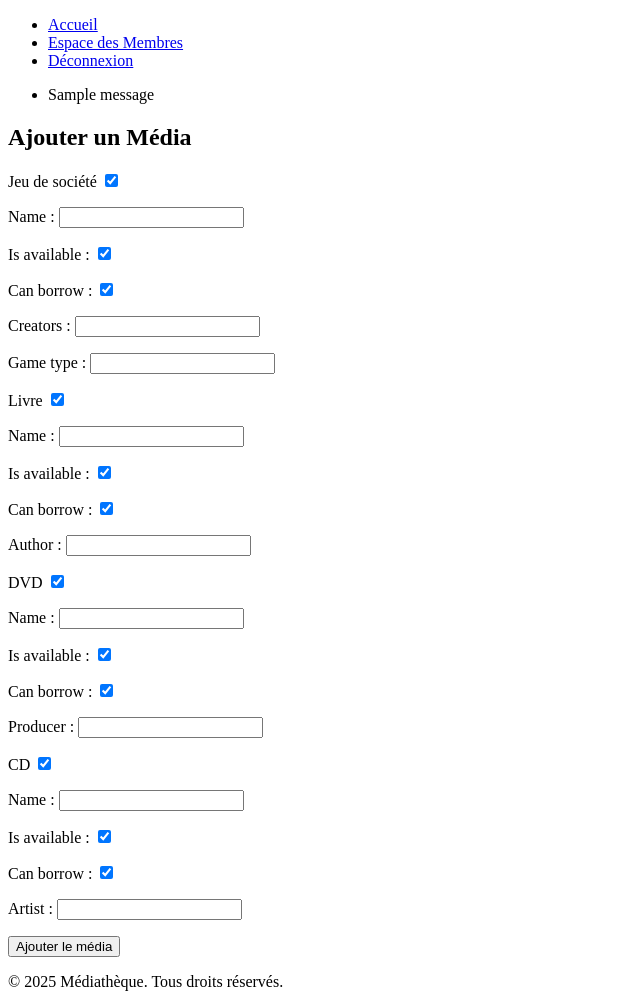
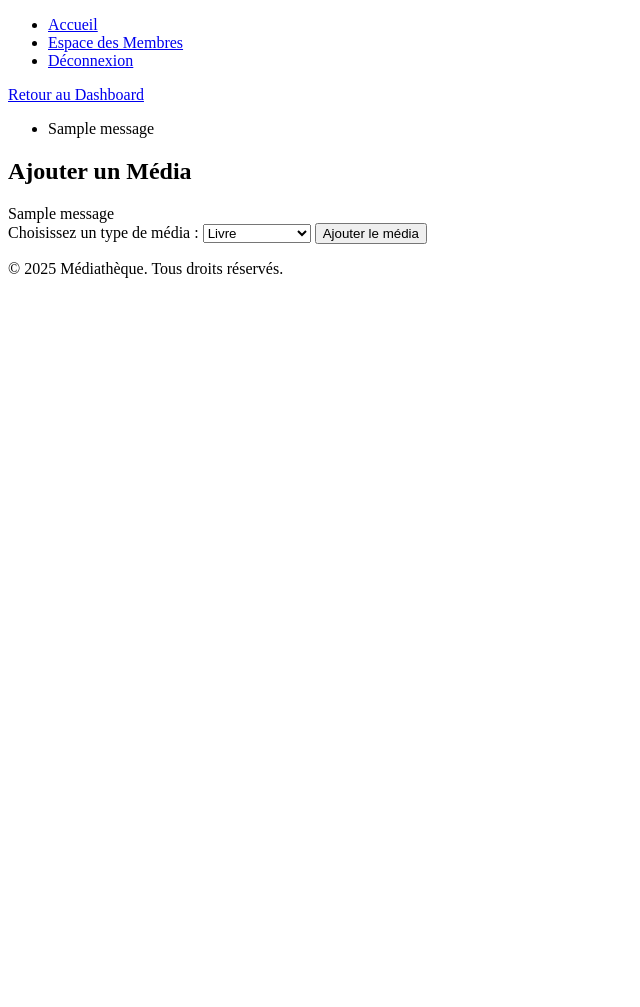
Before and after one commit to Ad15C/django, a Django app: page /staff/media/ajouter/ in a window 1280 px wide. Shown: the whole page, without its empty margins (0-640 px from the left). After the commit the page ends 278 px from the top, so only its background shows below. Run offline with Django 5.2, Linux system fonts and the light colour scheme; a user stored in the database is signed in; tables that the repository leaves empty hold one stand-in row (values such as "Sample post"); one stand-in notice (Sample message) is shown.

Commit message:
add_media_updates

```diff
--- a/mediatheque/mediatheque/templates/base.html
+++ b/mediatheque/mediatheque/templates/base.html
@@ -24,8 +24,12 @@
             {% endif %}
         </ul>
     </nav>
+
+    <!-- Bloc pour le lien de retour  -->
+    {% block return_link %}
+    <!-- Lien personnalisé -->
+    {% endblock %}
 </header>
-
 
 <div class="container">
     {% if messages %}
--- a/mediatheque/staff/forms.py
+++ b/mediatheque/staff/forms.py
@@ -1,5 +1,5 @@
 from django import forms
-from .models import MediaStaff, BookStaff, DVDStaff, CDStaff, BoardGameStaff, StaffBorrowItem
+from .models import MediaStaff, BoardGameStaff, StaffBorrowItem, BookStaff, DVDStaff, CDStaff
 from django.contrib.auth import get_user_model
 from django.apps import apps
 
@@ -47,7 +47,7 @@ class MemberForm(forms.ModelForm):
 # Emprunt Média
 class BorrowMediaForm(forms.ModelForm):
     class Meta:
-        model = apps.get_model('staff', 'StaffBorrowItem')  # Utilisation dynamique du modèle
+        model = StaffBorrowItem
         fields = ['media', 'due_date']
         widgets = {
             'media': forms.HiddenInput(),
@@ -55,11 +55,33 @@ class BorrowMediaForm(forms.ModelForm):
         }
 
     def clean_media(self):
-        # Importer le modèle MediaStaff uniquement lorsque nécessaire
-        MediaStaff = apps.get_model('staff', 'MediaStaff')
-        BoardGameStaff = apps.get_model('staff', 'BoardGameStaff')
+        media = self.cleaned_data['media']
 
-        media = self.cleaned_data['media']
+        # Vérifier si le média est une instance de MediaStaff
+        if not isinstance(media, MediaStaff):
+            raise forms.ValidationError("Le média spécifié n'est pas valide.")
+
+        # Vérifications spécifiques selon le type de média
         if isinstance(media, BoardGameStaff):
             raise forms.ValidationError("Les jeux de société ne peuvent pas être empruntés.")
+
+        # Validation pour les livres
+        if isinstance(media, BookStaff):
+            if not media.is_available:
+                raise forms.ValidationError("Le livre n'est pas disponible pour emprunt.")
+
+        # Validation pour les DVD
+        if isinstance(media, DVDStaff):
+            if not media.is_available:
+                raise forms.ValidationError("Le DVD n'est pas disponible pour emprunt.")
+
+        # Validation pour les CDs
+        if isinstance(media, CDStaff):
+            if not media.is_available:
+                raise forms.ValidationError("Le CD n'est pas disponible pour emprunt.")
+
+        # Validation générale pour tout type de MediaStaff
+        if not media.is_available:
+            raise forms.ValidationError(f"Le média {media.__class__.__name__} n'est pas disponible pour emprunt.")
+
         return media
--- a/mediatheque/staff/templates/staff/media/add_media.html
+++ b/mediatheque/staff/templates/staff/media/add_media.html
@@ -1,59 +1,38 @@
 {% extends 'base.html' %}
+
+{% block return_link %}
+<a href="{% url 'staff:espace_staff' %}">Retour au Dashboard</a>
+{% endblock %}
 
 {% block content %}
 <div class="container mt-4">
     <h2>Ajouter un Média</h2>
 
-    <form method="POST">
+    <!-- Affichage des messages de succès ou d'erreur -->
+    {% if messages %}
+    <div class="messages">
+        {% for message in messages %}
+        <div class="alert alert-{{ message.tags }}">{{ message }}</div>
+        {% endfor %}
+    </div>
+    {% endif %}
+
+    <form method="post">
         {% csrf_token %}
-        {{ media_form.as_p }}
+        <label for="media_type">Choisissez un type de média :</label>
+        <select name="media_type" id="media_type">
+            <option value="book">Livre</option>
+            <option value="dvd">DVD</option>
+            <option value="cd">CD</option>
+            <option value="board_game">Jeu de société</option>
+        </select>
 
-        <!-- Afficher les formulaires en fonction des sélections -->
-        <div>
-            <label for="is_board_game">Jeu de société</label>
-            <input type="checkbox" name="is_board_game" id="is_board_game" {% if board_game_form %}checked{% endif %}>
-        </div>
-
-        {% if board_game_form %}
-        <div>
-            {{ board_game_form.as_p }}
-        </div>
+        <!-- Affiche le formulaire approprié en fonction du type de média choisi -->
+        {% if form %}
+        {{ form.as_p }}
         {% endif %}
 
-        <div>
-            <label for="is_book">Livre</label>
-            <input type="checkbox" name="is_book" id="is_book" {% if book_form %}checked{% endif %}>
-        </div>
-
-        {% if book_form %}
-        <div>
-            {{ book_form.as_p }}
-        </div>
-        {% endif %}
-
-        <div>
-            <label for="is_dvd">DVD</label>
-            <input type="checkbox" name="is_dvd" id="is_dvd" {% if dvd_form %}checked{% endif %}>
-        </div>
-
-        {% if dvd_form %}
-        <div>
-            {{ dvd_form.as_p }}
-        </div>
-        {% endif %}
-
-        <div>
-            <label for="is_cd">CD</label>
-            <input type="checkbox" name="is_cd" id="is_cd" {% if cd_form %}checked{% endif %}>
-        </div>
-
-        {% if cd_form %}
-        <div>
-            {{ cd_form.as_p }}
-        </div>
-        {% endif %}
-
-        <button type="submit" class="btn btn-primary">Ajouter le média</button>
+        <button type="submit">Ajouter le média</button>
     </form>
 </div>
 {% endblock %}
--- a/mediatheque/staff/templates/staff/media/borrow_detail.html
+++ b/mediatheque/staff/templates/staff/media/borrow_detail.html
@@ -1,4 +1,8 @@
 {% extends 'base.html' %}
+
+{% block return_link %}
+<a href="{% url 'staff:espace_staff' %}">Retour au Dashboard</a>
+{% endblock %}
 
 {% block content %}
 <div class="container mt-4">
@@ -28,7 +32,7 @@
             <label for="media">Sélectionner un média à retourner :</label>
             <select name="media" id="media" class="form-control">
                 {% for media in borrow_item.media.all %}
-                    <option value="{{ media.pk }}">{{ media.name }} - {{ media.media_type }}</option>
+                <option value="{{ media.pk }}">{{ media.name }} - {{ media.media_type }}</option>
                 {% endfor %}
             </select>
         </div>
--- a/mediatheque/staff/templates/staff/media/media_list.html
+++ b/mediatheque/staff/templates/staff/media/media_list.html
@@ -1,4 +1,8 @@
 {% extends 'base.html' %}
+
+{% block return_link %}
+<a href="{% url 'staff:espace_staff' %}">Retour au Dashboard</a>
+{% endblock %}
 
 {% block content %}
 <div class="container mt-4">
--- a/mediatheque/staff/templates/staff/media/return_media.html
+++ b/mediatheque/staff/templates/staff/media/return_media.html
@@ -1,4 +1,8 @@
 {% extends 'base.html' %}
+
+{% block return_link %}
+<a href="{% url 'staff:espace_staff' %}">Retour au Dashboard</a>
+{% endblock %}
 
 {% block content %}
 <div class="container mt-4">
--- a/mediatheque/staff/views/media_views.py
+++ b/mediatheque/staff/views/media_views.py
@@ -4,7 +4,7 @@ from django.contrib import messages
 from django.db import transaction
 from django.utils import timezone
 from staff.models import MediaStaff, StaffBorrowItem, BoardGameStaff, BookStaff, DVDStaff, CDStaff
-from staff.forms import MediaForm, BoardGameForm, BookForm, CDForm, DVDForm, BorrowMediaForm
+from staff.forms import BorrowMediaForm, BookForm, DVDForm, CDForm, BoardGameForm
 from django.core.paginator import Paginator
 from django.http import HttpResponseForbidden
 
@@ -56,37 +56,37 @@ def staff_dashboard(request):
 @permission_required('authentification.can_add_media', raise_exception=True)
 def add_media(request):
     if request.method == 'POST':
-        # Initialisation des formulaires spécifiques
-        book_form = BookForm(request.POST) if 'is_book' in request.POST else None
-        dvd_form = DVDForm(request.POST) if 'is_dvd' in request.POST else None
-        cd_form = CDForm(request.POST) if 'is_cd' in request.POST else None
-        board_game_form = BoardGameForm(request.POST) if 'is_board_game' in request.POST else None
+        media_type = request.POST.get('media_type')
 
-        # La boucle factorisée
-        for form, success_message in [
-            (book_form, "Livre ajouté avec succès."),
-            (dvd_form, "DVD ajouté avec succès."),
-            (cd_form, "CD ajouté avec succès."),
-            (board_game_form, "Jeu de société ajouté avec succès."),
-        ]:
-            if form and form.is_valid():
-                form.save()
-                messages.success(request, success_message)
-                return redirect('staff:media_liste')
+        # Vérifie quel type de média est sélectionné et instancie le bon formulaire
+        if media_type == 'book':
+            form = BookForm(request.POST)
+        elif media_type == 'dvd':
+            form = DVDForm(request.POST)
+        elif media_type == 'cd':
+            form = CDForm(request.POST)
+        elif media_type == 'board_game':
+            form = BoardGameForm(request.POST)
+        else:
+            form = None
+            messages.error(request, "Type de média invalide.")
+
+        # Sauvegarde le formulaire et message de succès
+        if form and form.is_valid():
+            form.save()  # Sauvegarde du formulaire
+            messages.success(request, f"{media_type.capitalize()} ajouté avec succès.")
+            return redirect('staff:media_liste')
+
+        else:
+            # Si le formulaire n'est pas valide, on ajoute un message d'erreur
+            messages.error(request, "Erreur lors de l'ajout du média. Veuillez réessayer.")
 
     else:
-        # Initialisation des formulaires vides pour le GET
-        book_form = BookForm()
-        dvd_form = DVDForm()
-        cd_form = CDForm()
-        board_game_form = BoardGameForm()
+        # Si c'est une requête GET, on initie un formulaire vide
+        form = None
 
-    # Rendu du template
     return render(request, 'staff/media/add_media.html', {
-        'book_form': book_form,
-        'dvd_form': dvd_form,
-        'cd_form': cd_form,
-        'board_game_form': board_game_form,
+        'form': form,
     })
 
 
```
Also changed, not shown: mediatheque/staff/models.py (+26 -3 lines), mediatheque/staff/templates/staff/media/borrow_confirm.html (+6 -2 lines), mediatheque/staff/templates/staff/media/borrow_success.html (+6 -2 lines), mediatheque/authentification/migrations/0001_initial.py, mediatheque/authentification/migrations/0002_alter_customuser_managers.py (deleted), mediatheque/db.sqlite3, mediatheque/staff/migrations/0001_initial.py.
